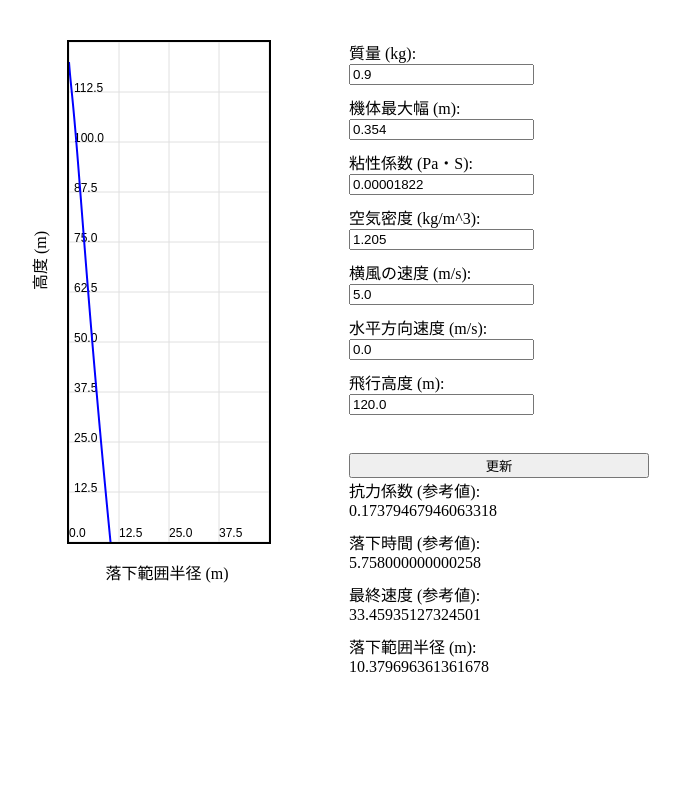
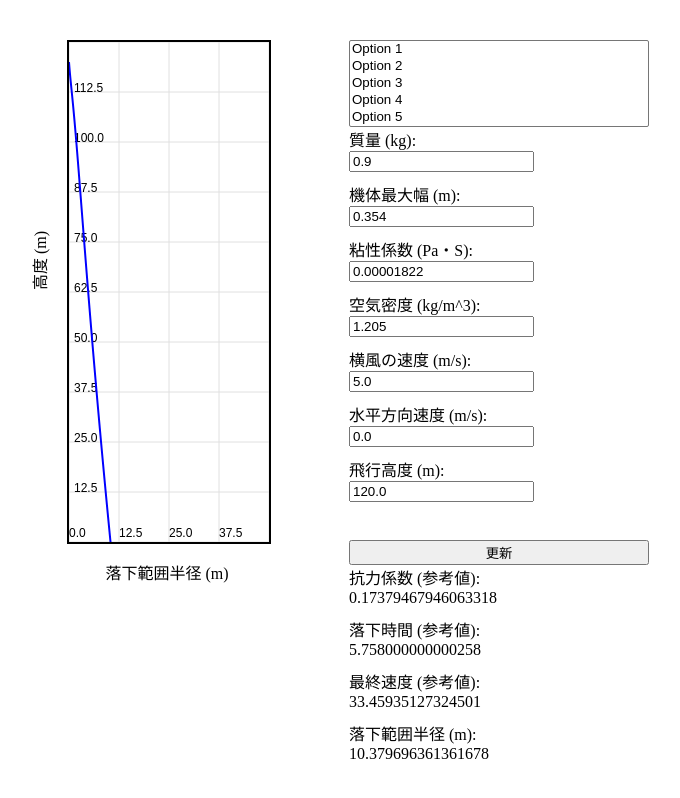
Before and after one commit to jonajiro/drone_rakkabunnsann, a plain HTML site: page index.html in a window 1280 px wide. Shown: the whole page, without its empty margins (1-681 px from the left). Drawn offline with Linux system fonts and the light colour scheme.

Commit message:
Update index.html

```diff
--- a/index.html
+++ b/index.html
@@ -55,6 +55,13 @@
 <body>
 
     <div class="form-container">
+        <select id="mySelect" multiple size="5">
+            <option value="Option1">Option 1</option>
+            <option value="Option2">Option 2</option>
+            <option value="Option3">Option 3</option>
+            <option value="Option4">Option 4</option>
+            <option value="Option5">Option 5</option>
+        </select>
         <label>質量 (kg):　　　　 <input type="number" id="input_mass" value="0.9" step="0.1"></label>
         <label>機体最大幅 (m):　  <input type="number" id="input_bodylen" value="0.354" step="0.1"></label>
         <label>粘性係数 (Pa・S):　<input type="number" id="input_mu" value="0.00001822" step="0.1"></label>
@@ -225,14 +232,6 @@
             input_mu = parseFloat(document.getElementById('input_mu').value);
             input_rho = parseFloat(document.getElementById('input_rho').value);
             input_bodylen = parseFloat(document.getElementById('input_bodylen').value);
-            // mass = parseFloat(document.getElementById('mass').value);
-            // windSpeed = parseFloat(document.getElementById('windSpeed').value);
-            // initialVx = parseFloat(document.getElementById('initialVx').value);
-            // initialVy = 0.0;
-            // initialY = parseFloat(document.getElementById('initialY').value);
-            // initialCd = parseFloat(document.getElementById('cd').value);
-            // initialrho = parseFloat(document.getElementById('rho').value);
-            // initialArea = parseFloat(document.getElementById('area').value);
 
             trajectory = calculateTrajectory(input_mass, input_ws, input_Vx, input_Y, input_mu, input_rho, input_bodylen);
             drawTrajectory(trajectory);
```
